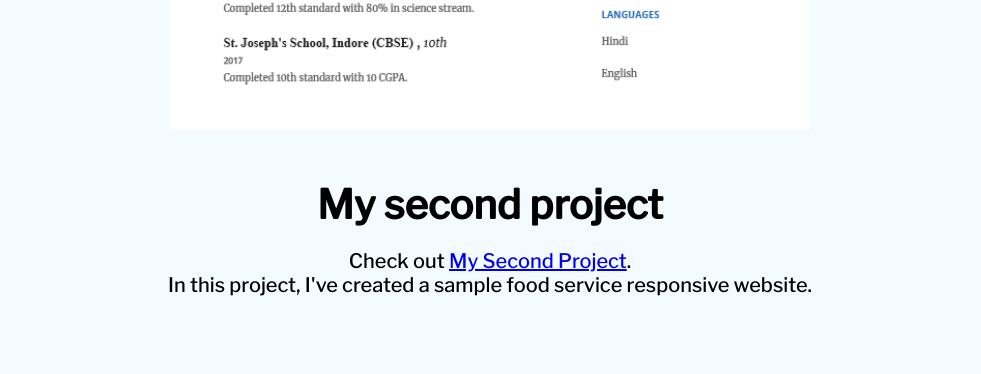
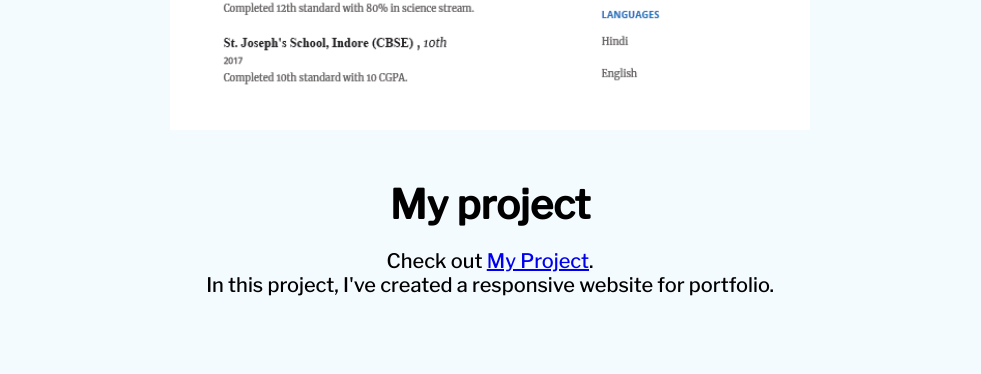
Before and after one commit to adityamaltare/portfolio.github.io, a plain HTML site: page index.html in a window 1280 px wide. Shown: the part 1334-1708 px from the top of the page, without its empty margins (150-1131 px from the left). Drawn offline with nearby package versions, Linux system fonts and the light colour scheme.

Commit message:
Update index.html

```diff
--- a/index.html
+++ b/index.html
@@ -41,9 +41,9 @@
 
     <section id="portfolio">
         <div class="project-title">
-            <h1>My second project</h1>
-            <p>Check out <a href="https://anushka001.github.io/Projects.github.io/." target="_blank">My Second Project</a>.</p>
-            <p>In this project, I've created a sample food service responsive website.</p>
+            <h1>My project</h1>
+            <p>Check out <a href="https://adityamaltare.github.io/portfolio.github.io/" target="_blank">My Project</a>.</p>
+            <p>In this project, I've created a responsive website for portfolio.</p>
         </div>
     </section>
 
```
